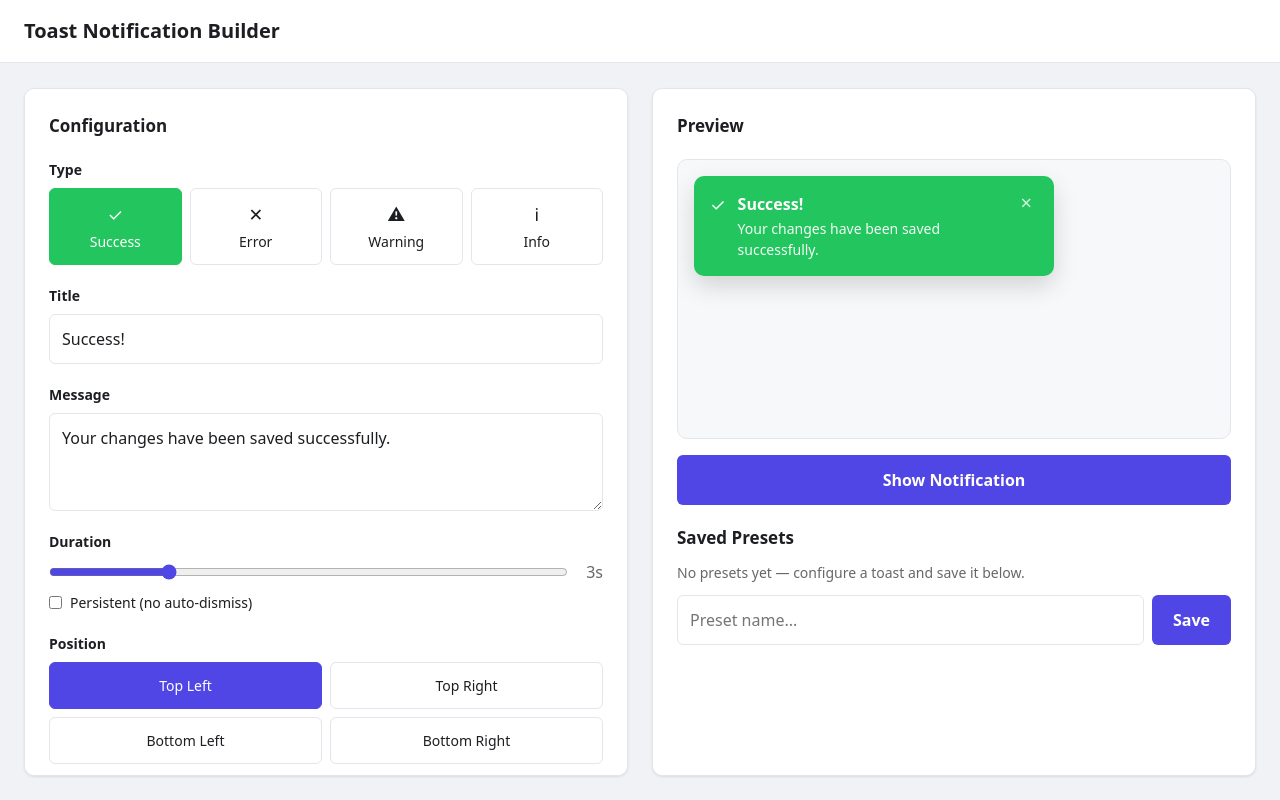
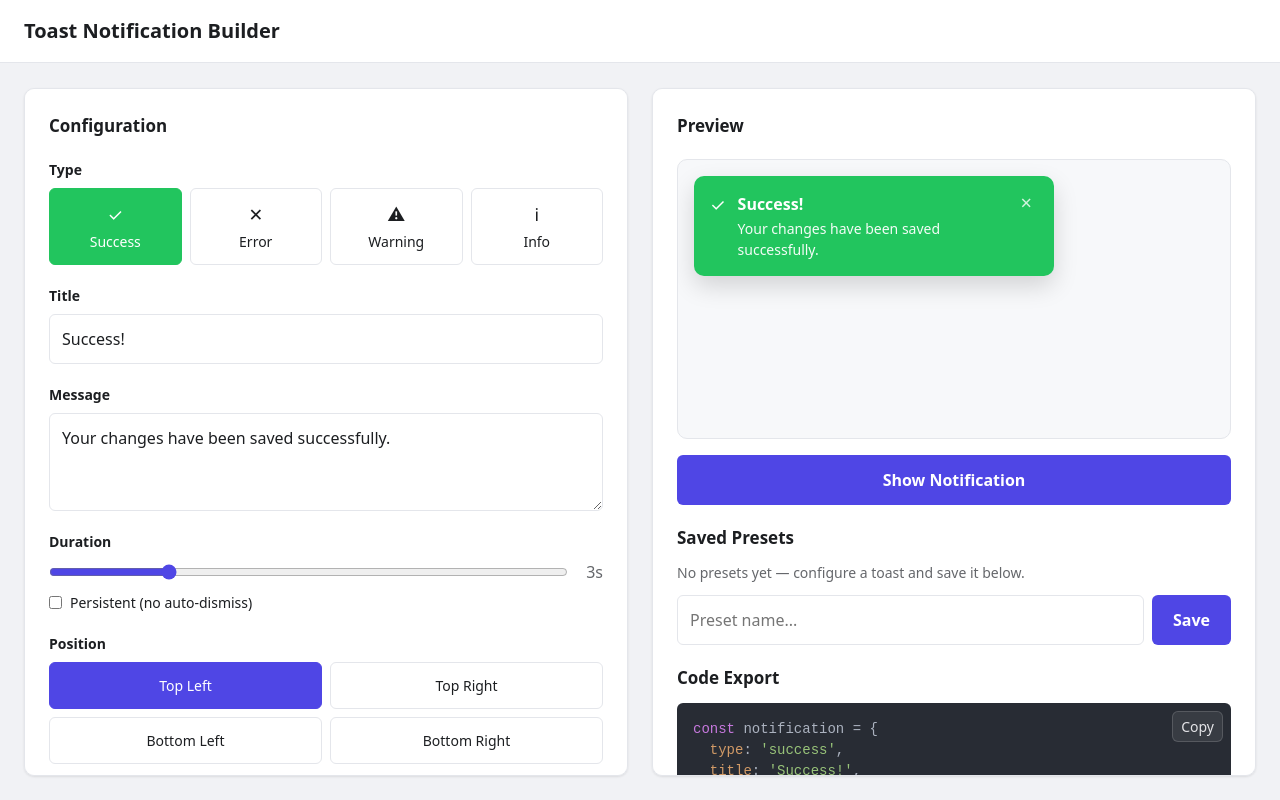
Before and after one commit to bartuteber/toast-notification-builder, a Vue app: page / in a window 1280 px wide. Built offline with nearby package versions, Linux system fonts and the light colour scheme; the HTML template or start-up script is replaced by a standard one.

Commit message:
Add code export feature

```diff
--- a/package.json
+++ b/package.json
@@ -16,6 +16,7 @@
   },
   "dependencies": {
     "animate.css": "^4.1.1",
+    "highlight.js": "^11.11.1",
     "pinia": "^3.0.4",
     "vue": "^3.5.32"
   },
--- /dev/null
+++ b/src/components/export/CodeExport.vue
@@ -0,0 +1,111 @@
+<script setup lang="ts">
+import { computed, ref } from 'vue'
+import hljs from 'highlight.js/lib/core'
+import javascript from 'highlight.js/lib/languages/javascript'
+import 'highlight.js/styles/atom-one-dark.css'
+import { useConfigStore } from '@/stores/useConfigStore'
+
+hljs.registerLanguage('javascript', javascript)
+
+const configStore = useConfigStore()
+
+// Build a runnable config snippet from the current draft. Duration is emitted in
+// ms (0 = persistent) to match the NotificationConfig contract.
+const code = computed(() => {
+  const durationMs = configStore.duration === 0 ? 0 : configStore.duration * 1000
+
+  const fields: Record<string, string | number | boolean> = {
+    type: configStore.type,
+    title: configStore.title,
+    message: configStore.message,
+    duration: durationMs,
+    position: configStore.position,
+    backgroundColor: configStore.backgroundColor,
+    textColor: configStore.textColor,
+    showIcon: configStore.showIcon,
+    showCloseButton: configStore.showCloseButton,
+    animation: configStore.animation,
+  }
+
+  const body = Object.entries(fields)
+    .map(([key, value]) => `  ${key}: ${typeof value === 'string' ? `'${value}'` : value},`)
+    .join('\n')
+
+  return `const notification = {\n${body}\n}`
+})
+
+const highlighted = computed(() => hljs.highlight(code.value, { language: 'javascript' }).value)
+
+const copied = ref(false)
+
+async function copy() {
+  try {
+    await navigator.clipboard.writeText(code.value)
+    copied.value = true
+    setTimeout(() => (copied.value = false), 1500)
+  } catch {
+    copied.value = false
+  }
+}
+</script>
+
+<template>
+  <div class="export">
+    <h3 class="export-title">Code Export</h3>
+
+    <div class="export-wrap">
+      <button class="export-copy" type="button" @click="copy">
+        {{ copied ? '✓ Copied' : 'Copy' }}
+      </button>
+      <pre class="export-code"><code class="hljs" v-html="highlighted"></code></pre>
+    </div>
+  </div>
+</template>
+
+<style scoped lang="scss">
+.export {
+  display: flex;
+  flex-direction: column;
+  gap: var(--space-3);
+}
+
+.export-title {
+  margin: 0;
+  font-size: var(--font-md);
+  font-weight: 600;
+}
+
+.export-wrap {
+  position: relative;
+}
+
+.export-copy {
+  position: absolute;
+  top: var(--space-2);
+  right: var(--space-2);
+  z-index: 1;
+  padding: var(--space-1) var(--space-2);
+  font-size: var(--font-sm);
+  border: 1px solid rgba(255, 255, 255, 0.15);
+  border-radius: var(--radius-sm);
+  background: rgba(255, 255, 255, 0.08);
+  color: #e4e4e7;
+  cursor: pointer;
+
+  &:hover {
+    background: rgba(255, 255, 255, 0.18);
+  }
+}
+
+.export-code {
+  margin: 0;
+  border-radius: var(--radius-sm);
+  overflow: hidden;
+
+  :deep(.hljs) {
+    padding: var(--space-4);
+    font-size: var(--font-sm);
+    overflow-x: auto;
+  }
+}
+</style>
--- a/src/containers/ToastBuilder.vue
+++ b/src/containers/ToastBuilder.vue
@@ -5,6 +5,7 @@
 import ConfigPanel from '@/components/config/ConfigPanel.vue'
 import LivePreview from '@/components/preview/LivePreview.vue'
 import PresetList from '@/components/presets/PresetList.vue'
+import CodeExport from '@/components/export/CodeExport.vue'
 import ToastContainer from '@/components/toast/ToastContainer.vue'
 </script>
 
@@ -27,6 +28,7 @@ import ToastContainer from '@/components/toast/ToastContainer.vue'
         <h2 class="panel-title">Preview</h2>
         <LivePreview />
         <PresetList />
+        <CodeExport />
       </section>
     </main>
 
```
Also changed, not shown: 1 other file (tests, documents, lock files or other folders).
